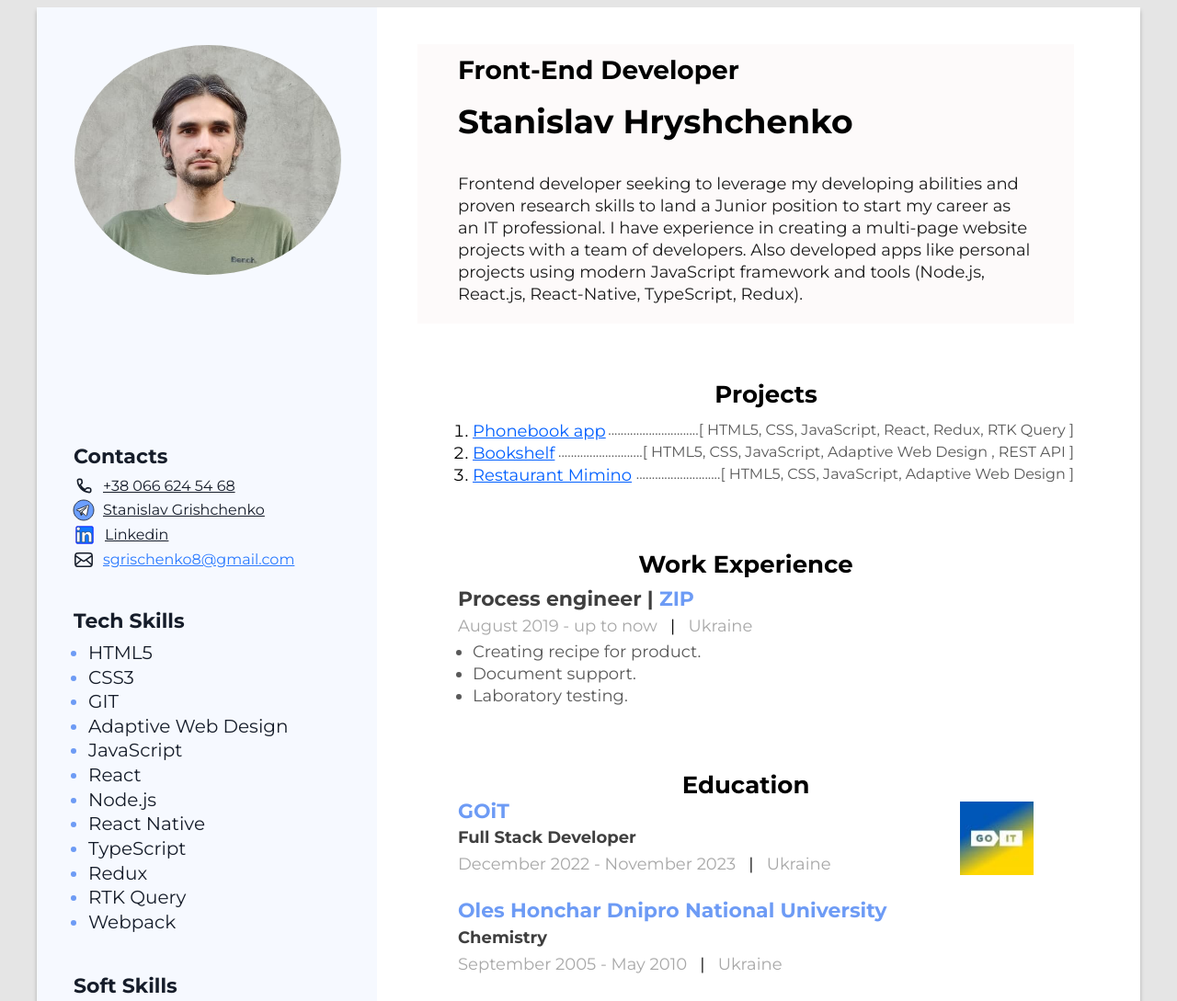
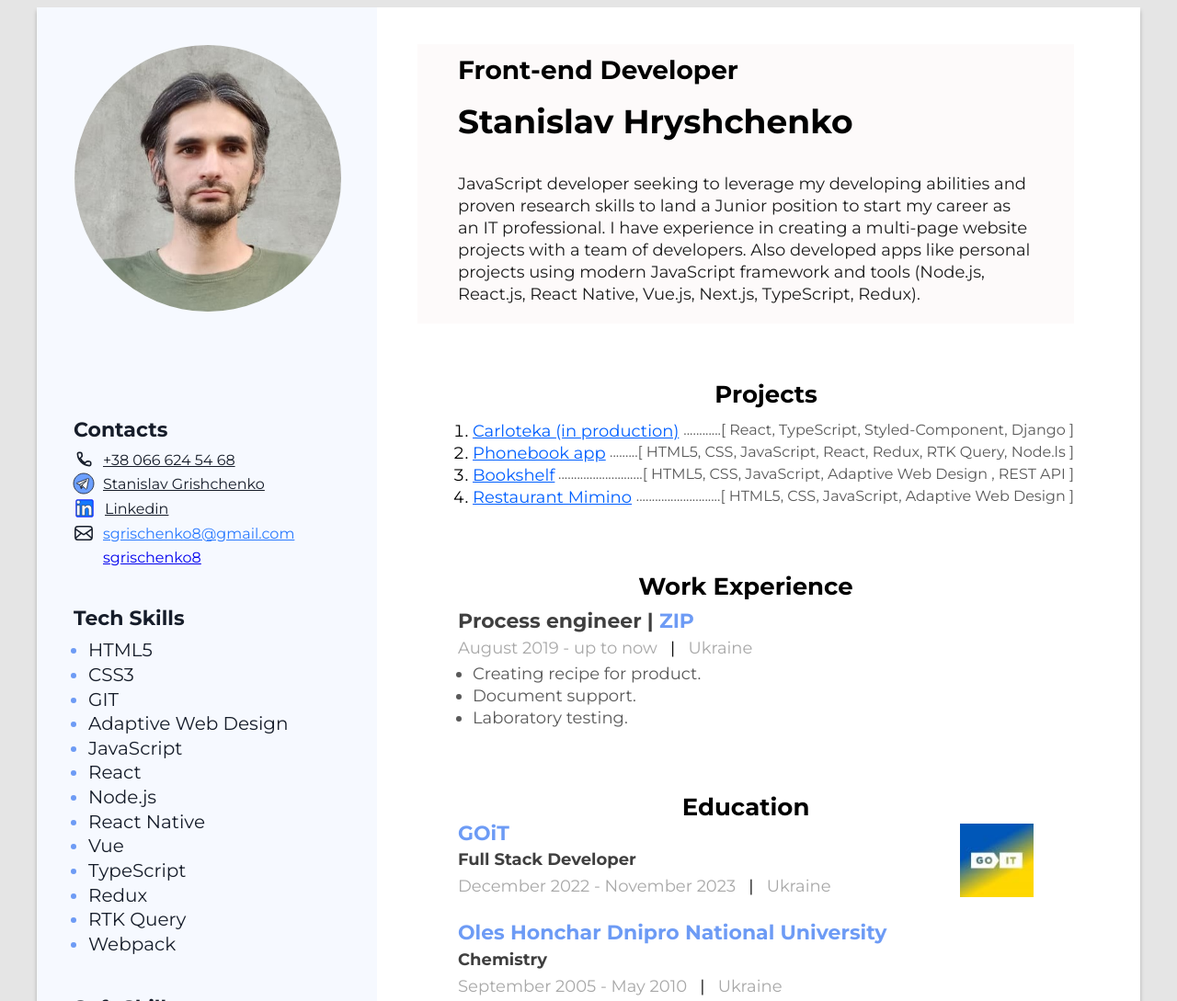
Before and after one commit to sgrischenko8/resume, a plain HTML site: page index.html in a window 1280 px wide. Shown: the top 1089 px of the page at 92% size. Drawn offline with Linux system fonts and the light colour scheme.

Commit message:
added the github info

```diff
--- a/css/styles.css
+++ b/css/styles.css
@@ -211,7 +211,7 @@ body {
 
 .my-photo {
   display: block;
-  height: 250px;
+  height: 290px;
   padding: 0 40px;
   object-fit: cover;
   object-position: top;
--- a/index.html
+++ b/index.html
@@ -23,15 +23,16 @@
       <div class="main-content">
         <!-- About me -->
         <div class="about-me-container">
-          <h2 class="my-profession">Front-End Developer</h2>
+          <h2 class="my-profession">Front-end Developer</h2>
           <h1 class="my-name">Stanislav Hryshchenko</h1>
           <p class="my-descr">
-            Frontend developer seeking to leverage my developing abilities and
+            JavaScript developer seeking to leverage my developing abilities and
             proven research skills to land a Junior position to start my career
             as an IT professional. I have experience in creating a multi-page
             website projects with a team of developers. Also developed apps like
             personal projects using modern JavaScript framework and tools
-            (Node.js, React.js, React-Native, TypeScript, Redux).
+            (Node.js, React.js, React Native, Vue.js, Next.js, TypeScript,
+            Redux).
           </p>
         </div>
         <!-- My projects -->
@@ -41,15 +42,30 @@
             <li class="project-item">
               <div class="project-item-container">
                 <a
-                  href="https://sgrischenko8.github.io/goit-react-hw-08-phonebook/"
+                  href="http://carloteka.com/"
+                  class="project-item-link"
+                  target="_blank"
+                  rel="noopener noreferrer"
+                >
+                  Carloteka (in production)</a
+                ><span class="project-item-descr">
+                  ............[ React, TypeScript, Styled-Component, Django
+                  ]</span
+                >
+              </div>
+            </li>
+            <li class="project-item">
+              <div class="project-item-container">
+                <a
+                  href="https://sgrischenko8.github.io/phonebook/"
                   class="project-item-link"
                   target="_blank"
                   rel="noopener noreferrer"
                 >
                   Phonebook app</a
                 ><span class="project-item-descr">
-                  .............................[ HTML5, CSS, JavaScript, React,
-                  Redux, RTK Query ]</span
+                  .........[ HTML5, CSS, JavaScript, React, Redux, RTK Query,
+                  Node.ls ]</span
                 >
               </div>
             </li>
@@ -171,7 +187,7 @@
       <!-- Sidebar -->
       <aside class="sidebar">
         <img
-          src="./img/frame1.jpg"
+          src="./img/frame.jpg"
           alt="My photo"
           width="290px"
           class="my-photo"
@@ -224,6 +240,16 @@
                   >sgrischenko8@gmail.com</a
                 >
               </li>
+              <li class="contacts-item">
+                <svg class="icon" width="22" height="22">
+                  <use class="icon-use" href="./img/icons.svg#github"></use>
+                </svg>
+                <a
+                  href="https://github.com/sgrischenko8"
+                  class="contacts-github"
+                  >sgrischenko8</a
+                >
+              </li>
             </ul>
           </div>
 
@@ -239,6 +265,7 @@
               <li class="skills-list-item">React</li>
               <li class="skills-list-item">Node.js</li>
               <li class="skills-list-item">React Native</li>
+              <li class="skills-list-item">Vue</li>
               <li class="skills-list-item">TypeScript</li>
               <li class="skills-list-item">Redux</li>
               <li class="skills-list-item">RTK Query</li>
```
Also changed, not shown: img/frame.jpg (added), img/frame1.jpg (deleted), img/icons.svg.
